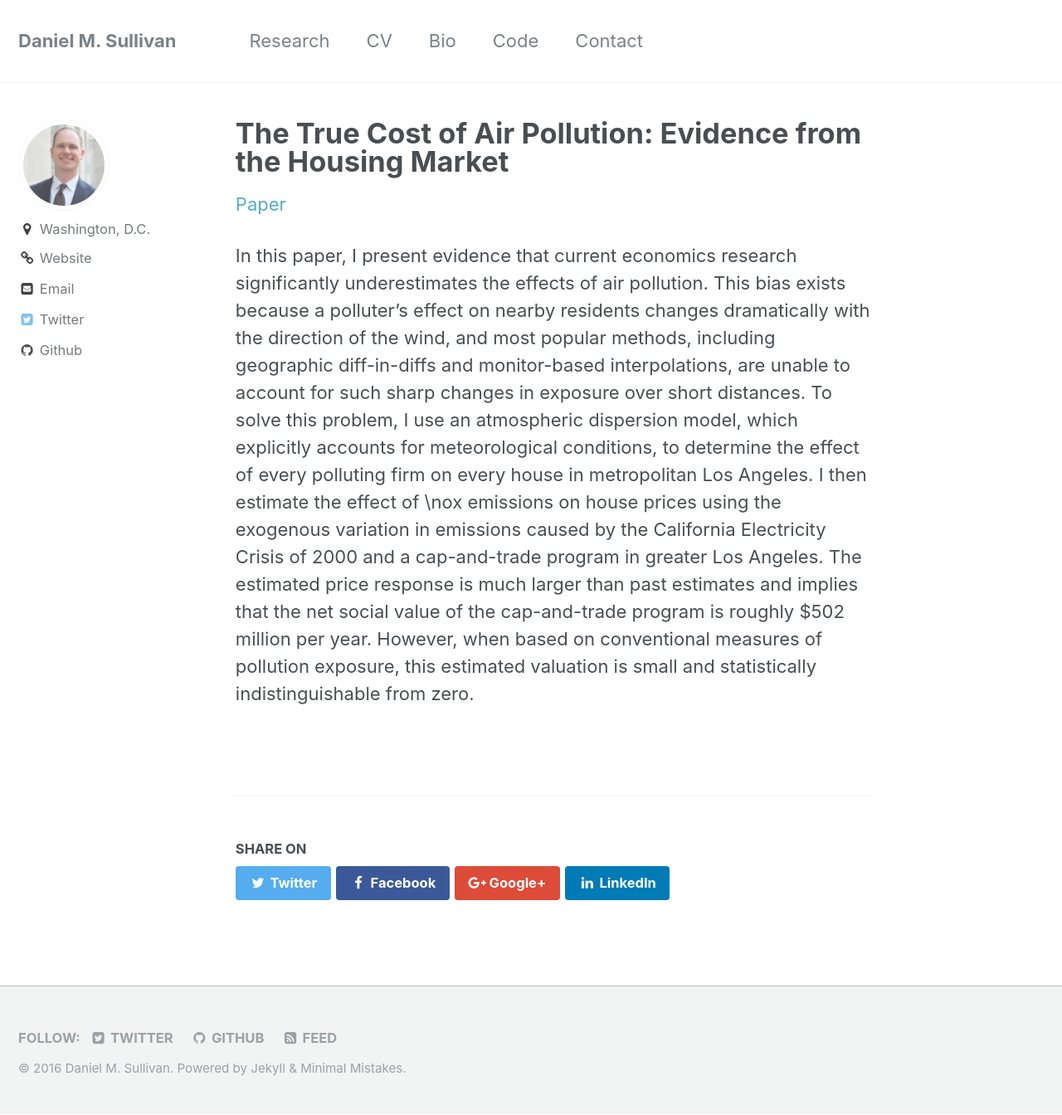
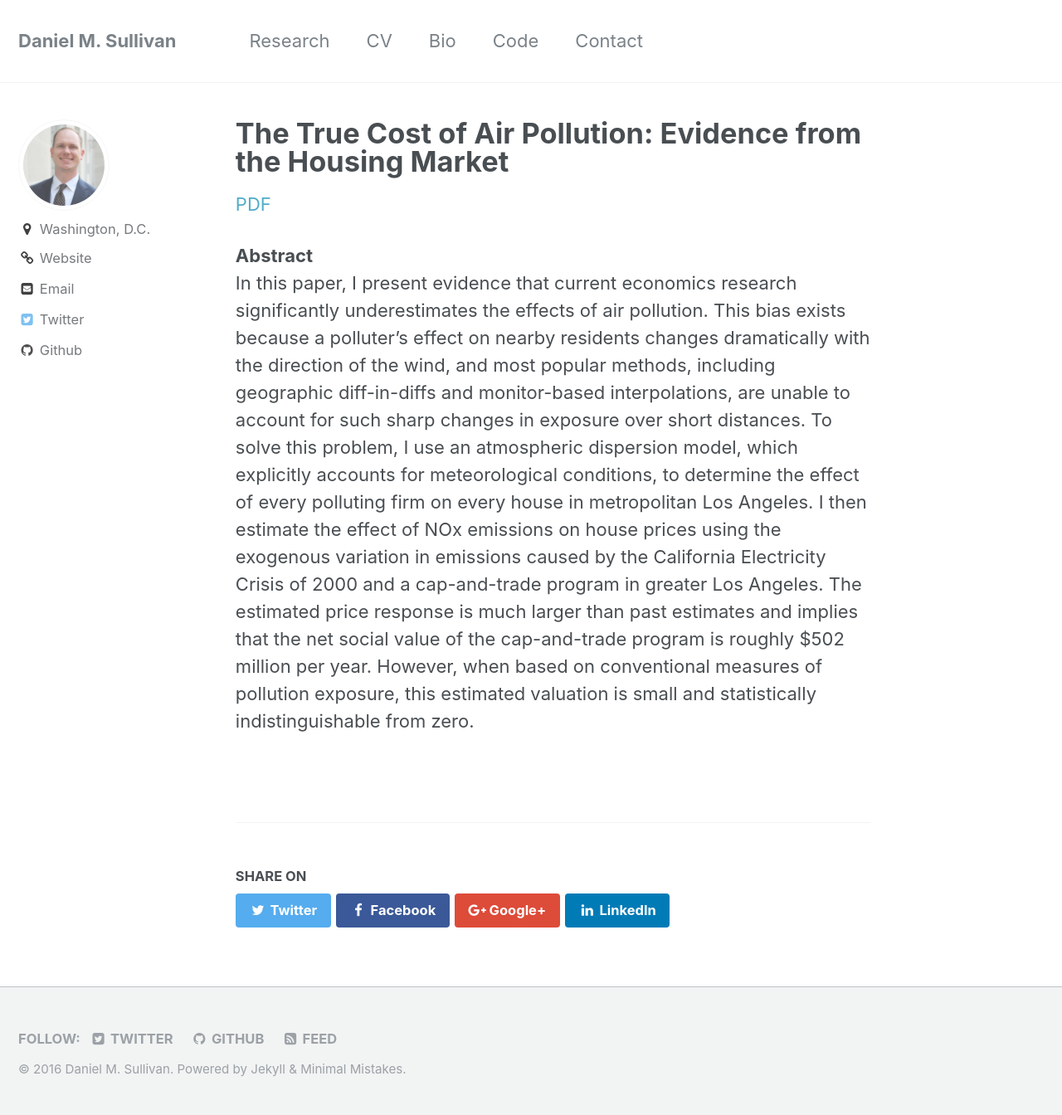
Before and after one commit to dmsul/dmsul.github.io, a Jekyll site: the page built from _pages/poll_house.md, in a window 1280 px wide and 1344 px high. Shown: the whole window at 83% size. Built offline with Jekyll 4.4.1, drawn with Linux system fonts in a browser that asks for light colours.

```diff
--- a/_pages/poll_house.md
+++ b/_pages/poll_house.md
@@ -3,8 +3,9 @@ title: "The True Cost of Air Pollution: Evidence from the Housing Market"
 permalink: /poll_house
 ---
 
-[Paper](/assets/Sullivan_2016_Cost_of_Pollution.pdf)
+[PDF](/assets/Sullivan_2016_Cost_of_Pollution.pdf)
 
+**Abstract**\\
 In this paper, I present evidence that current economics research significantly
   underestimates the effects of air pollution.
 This bias exists because a polluter's effect on nearby residents changes
@@ -14,11 +15,11 @@ This bias exists because a polluter's effect on nearby residents changes
 To solve this problem, I use an atmospheric dispersion model, which explicitly
   accounts for meteorological conditions, to determine the effect of every
   polluting firm on every house in metropolitan Los Angeles.
-I then estimate the effect of \nox emissions on house prices using the
+I then estimate the effect of NOx emissions on house prices using the
   exogenous variation in emissions caused by the California Electricity Crisis
   of 2000 and a cap-and-trade program in greater Los Angeles.
 The estimated price response is much larger than past estimates and implies that
-  the net social value of the cap-and-trade program is roughly \$502 million
+  the net social value of the cap-and-trade program is roughly $502 million
   per year.
 However, when based on conventional measures of pollution exposure, this
   estimated valuation is small and statistically indistinguishable from zero.
```
Also changed, not shown: _pages/bank_income.md (+1 -1 lines), _pages/poll_sort.md (+3 -2 lines), _pages/research.md (+4 -4 lines), _pages/steer_bankrupt.md (added, +19 -0 lines).
